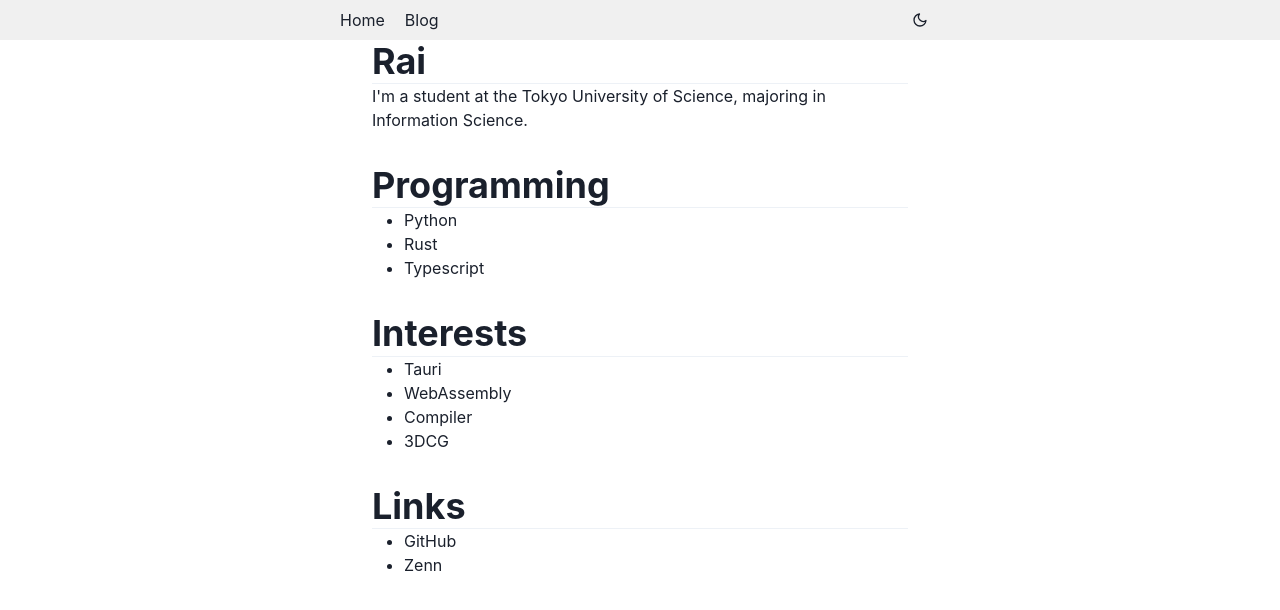
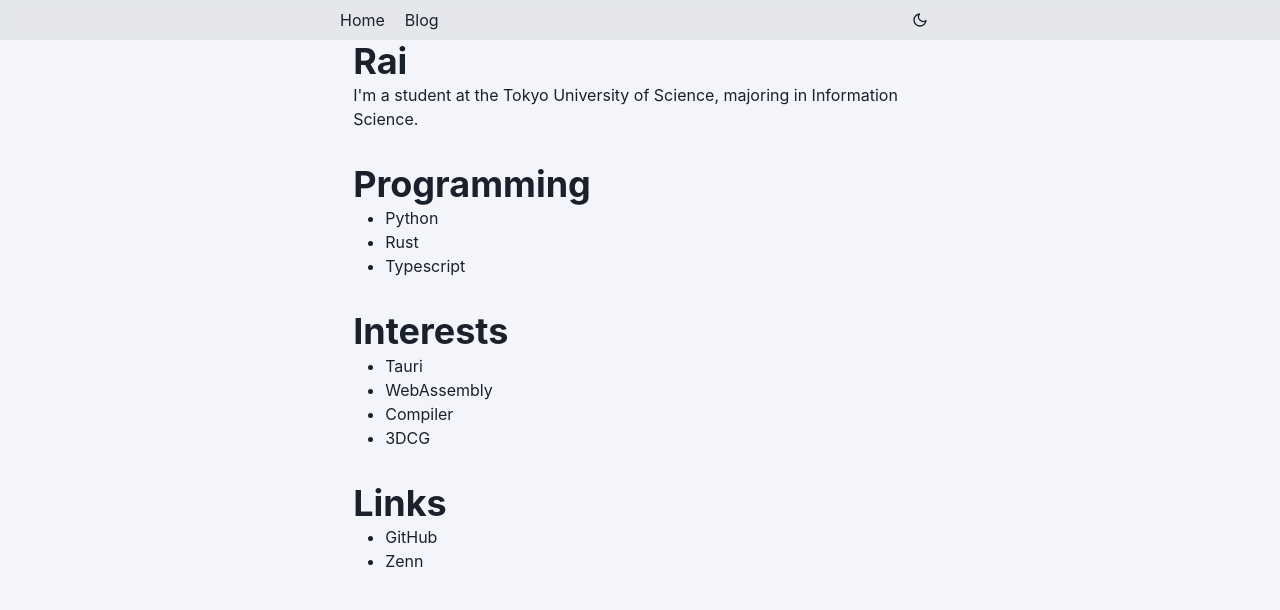
Before and after one commit to e9716/r4ai.github.io, a Next.js app: page / in a window 1280 px wide. Shown: the top 610 px of the page. Built offline with nearby package versions, Linux system fonts and the light colour scheme.

Commit message:
feat: three.js; sandbox/3d_cube

```diff
--- a/src/pages/index.tsx
+++ b/src/pages/index.tsx
@@ -1,15 +1,4 @@
-import {
-  Container,
-  Divider,
-  Heading,
-  HStack,
-  Link,
-  ListItem,
-  Spacer,
-  Text,
-  UnorderedList,
-  VStack,
-} from '@chakra-ui/react'
+import { Box, Container, Heading, Link, ListItem, Stack, Text, UnorderedList } from '@chakra-ui/react'
 import { Inter } from '@next/font/google'
 import Head from 'next/head'
 import NextLink from 'next/link'
@@ -29,20 +18,16 @@ export default function Home() {
       </Head>
       <Header />
       <main>
-        <HStack>
-          <Spacer />
-          <Container w='600px'>
-            <VStack spacing={8}>
-              <Container>
+        <Container centerContent>
+          <Stack spacing={8}>
+            <Box>
               <Heading as='h1'>Rai</Heading>
-                <Divider />
               <Text as='p'>
                 I&apos;m a student at the Tokyo University of Science, majoring in Information Science.
               </Text>
-              </Container>
-              <Container>
+            </Box>
+            <Box>
               <Heading as='h2'>Programming</Heading>
-                <Divider />
               <Container>
                 <UnorderedList>
                   <ListItem>Python</ListItem>
@@ -50,10 +35,9 @@ export default function Home() {
                   <ListItem>Typescript</ListItem>
                 </UnorderedList>
               </Container>
-              </Container>
-              <Container>
+            </Box>
+            <Box>
               <Heading as='h2'>Interests</Heading>
-                <Divider />
               <Container>
                 <UnorderedList>
                   <ListItem>Tauri</ListItem>
@@ -62,10 +46,9 @@ export default function Home() {
                   <ListItem>3DCG</ListItem>
                 </UnorderedList>
               </Container>
-              </Container>
-              <Container>
+            </Box>
+            <Box>
               <Heading as='h2'>Links</Heading>
-                <Divider />
               <Container>
                 <UnorderedList>
                   <ListItem>
@@ -80,11 +63,9 @@ export default function Home() {
                   </ListItem>
                 </UnorderedList>
               </Container>
+            </Box>
+          </Stack>
         </Container>
-            </VStack>
-          </Container>
-          <Spacer />
-        </HStack>
       </main>
     </>
   )
--- a/src/theme/theme.ts
+++ b/src/theme/theme.ts
@@ -1,4 +1,6 @@
-import { extendTheme, type ThemeConfig } from '@chakra-ui/react'
+import { Colors, extendTheme, type ThemeConfig } from '@chakra-ui/react'
+import type { StyleFunctionProps, Styles } from '@chakra-ui/theme-tools'
+import { mode } from '@chakra-ui/theme-tools'
 
 const config: ThemeConfig = {
   initialColorMode: 'light',
@@ -6,15 +8,31 @@ const config: ThemeConfig = {
   disableTransitionOnChange: false,
 }
 
-const styles = {
-  global: {
+const colors: Colors = {
+  wakakusa: {
+    '50': '#FBFFE5',
+    '100': '#F4FFB8',
+    '200': '#EDFF8A',
+    '300': '#E7FF5C',
+    '400': '#E0FF2E',
+    '500': '#D9FF00',
+    '600': '#AECC00',
+    '700': '#829900',
+    '800': '#576600',
+    '900': '#2B3300',
+  },
+}
+
+const styles: Styles = {
+  global: (props: StyleFunctionProps) => ({
     body: {
+      bg: mode('rgb(243, 245, 250)', 'rgb(25, 25, 25)')(props),
       transitionDuration: 'normal',
       transitionTimingFunction: 'ease',
       transitionDelay: '0s',
       transitionProperty: 'all',
     },
-  },
+  }),
 }
 
 const theme = extendTheme({
```
Also changed, not shown: package.json (+6 -1 lines), src/pages/sandbox/3d_cube.tsx (added, +50 -0 lines), 1 other file (tests, documents, lock files or other folders). Lines whose indentation alone changed are shown as unchanged.
